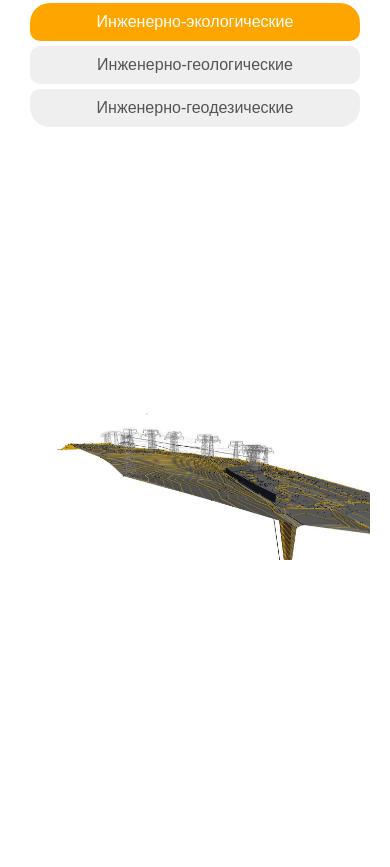
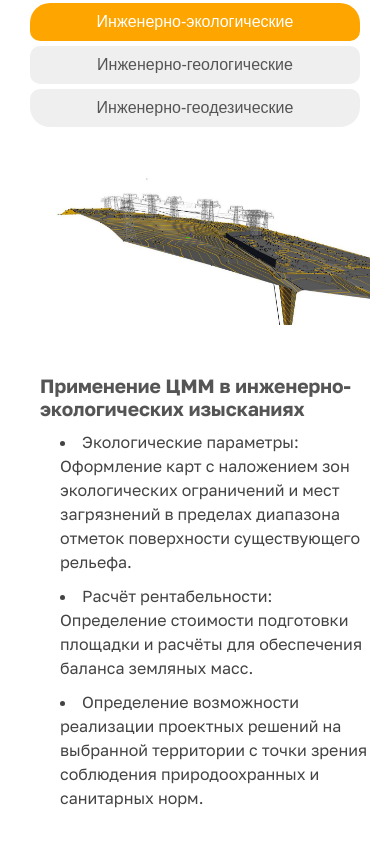
Before and after one commit to Lenarito/site, a plain HTML site: page index.html in a window 390 px wide. Shown: the part 1773-2640 px from the top of the page. Drawn offline with nearby package versions, Linux system fonts and the light colour scheme.

Commit message:
fix mobile

```diff
--- a/styles.css
+++ b/styles.css
@@ -531,6 +531,23 @@ iframe {
         margin-bottom: 10px;
     }
 
+    .content .right h3 {
+        font-size: 1.2rem;
+        margin-bottom: 10px;
+    }
+
+    .content .right ul {
+        list-style-type: disc;
+        padding-left: 20px;
+        margin-bottom: 20px; /* Добавим отступ снизу для списка */
+    }
+
+    .content .right li {
+        margin-bottom: 10px;
+        font-size: 1rem;
+        word-wrap: break-word; /* Добавим перенос слов */
+    }
+
     .consult-button {
         padding: 15px 20px;
         font-size: 1.2rem;
@@ -547,4 +564,18 @@ iframe {
     .arrow {
         font-size: 1.5rem;
     }
+
+    .content .right {
+        overflow: auto; /* Добавим прокрутку, если контент не помещается */
+    }
 }
+@media (max-width: 768px) {
+    .content .block {
+        display: none; /* скрывает все блоки */
+    }
+
+    .content .block.active {
+        display: flex; /* отображает активный блок */
+        flex-direction: column; /* элементы выстраиваются вертикально */
+    }
+}
```
